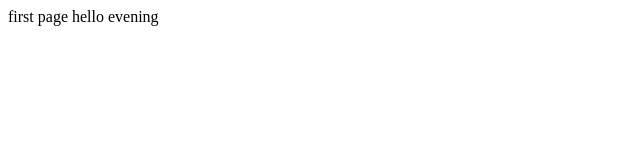
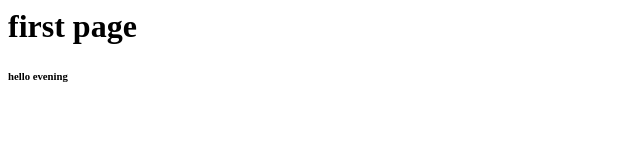
Before and after one commit to divyapatel15/divyapatel15.github.io, a plain HTML site: page index.html in a window 1280 px wide. Shown: the whole page, without its empty margins (0-640 px from the left). Drawn offline with Linux system fonts and the light colour scheme.

Commit message:
newww comiit

```diff
--- a/index.html
+++ b/index.html
@@ -1,6 +1,6 @@
 <html>
-    <head>first page</head>
+    <head><h1>first page</h1></head>
     <body>
-        hello evening
+        <h6>hello evening</h6>
     </body>
 </html>
```
